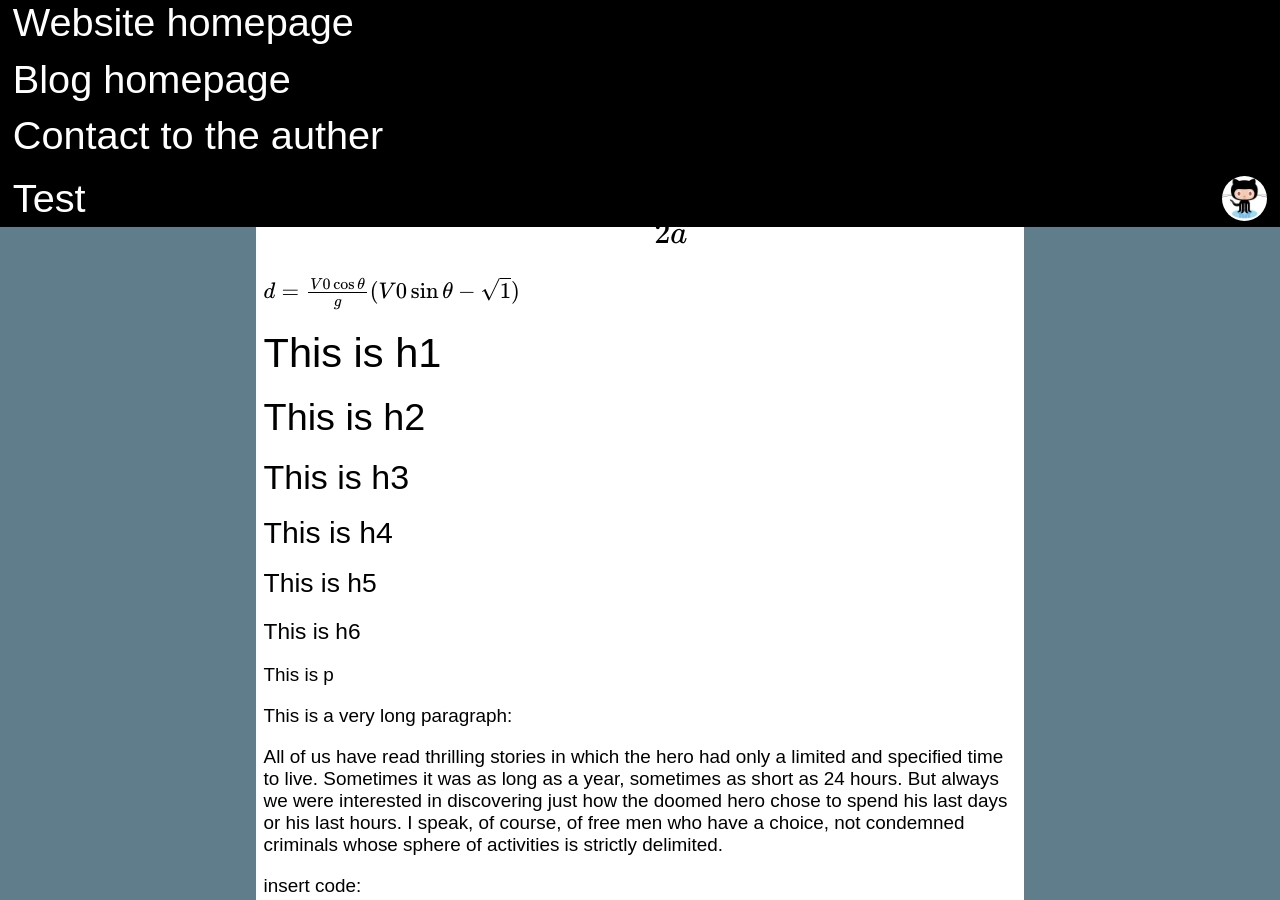
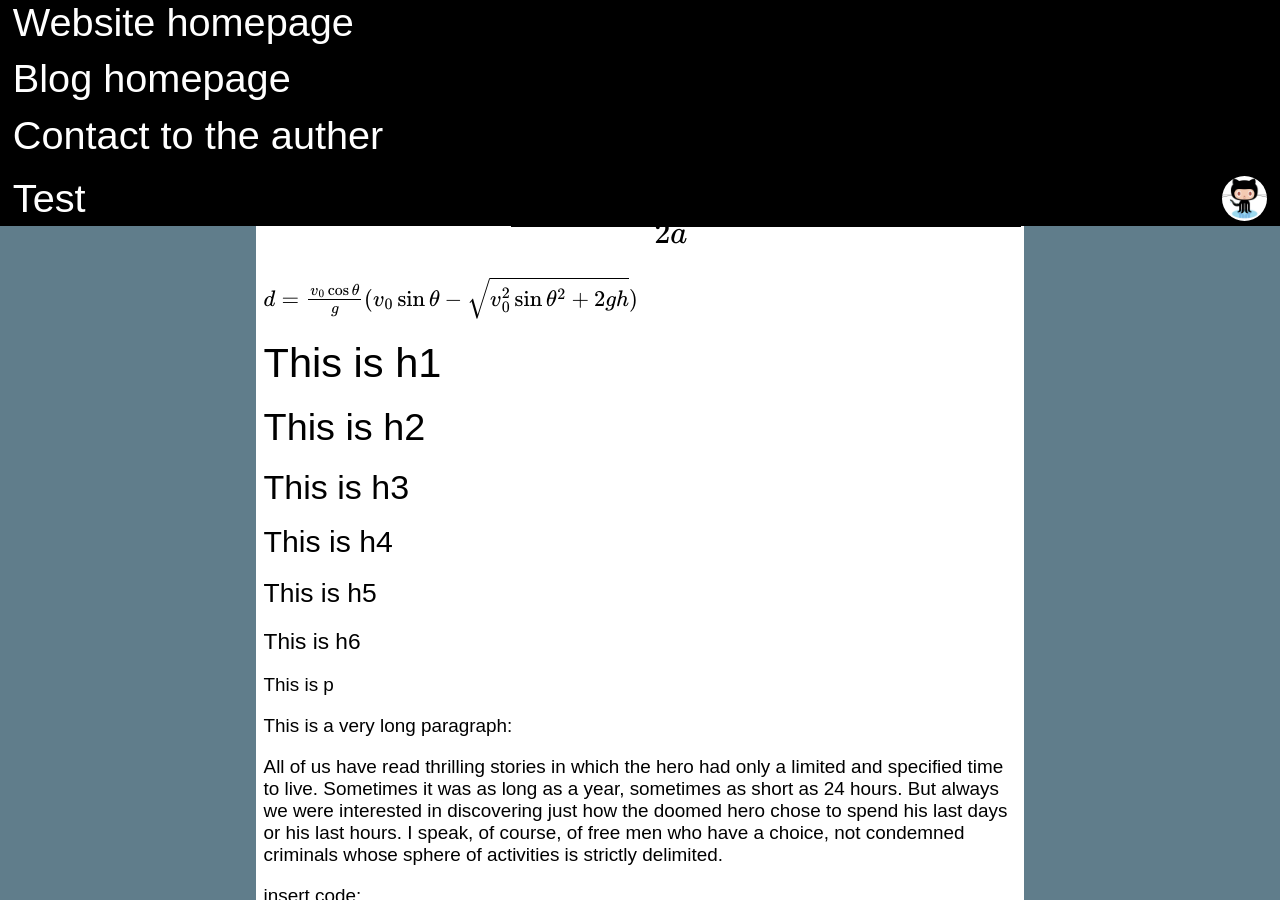
Before and after one commit to wenyuzhao/wenyuzhao.github.io, a Jekyll site: the page built from _posts/2015-01-03-02-07-test.md, in a window 1280 px wide and 900 px high. Built offline with Jekyll 4.4.1, drawn with Linux system fonts in a browser that asks for light colours; Markdown is read by kramdown in place of the engine named in the settings; formulas are drawn with MathJax 3; comment, search, counter and statistics services are not loaded.

Commit message:
Update 2015-01-03-02-07-test.md

```diff
--- a/_posts/2015-01-03-02-07-test.md
+++ b/_posts/2015-01-03-02-07-test.md
@@ -9,7 +9,7 @@ add a formula:
 
 $$x=\frac{-b\pm\sqrt{b^2-4ac}}{2a}$$
 
-\\(d=\frac{V0\cos{\theta}}{g}(V0\sin{\theta}-\sqrt{1})\\)
+\\(d=\frac{v_0\cos{\theta}}{g}(v_0\sin{\theta}-\sqrt{v_0^2\sin{\theta}^2+2gh})\\)
 
 #This is h1
 ##This is h2
```
